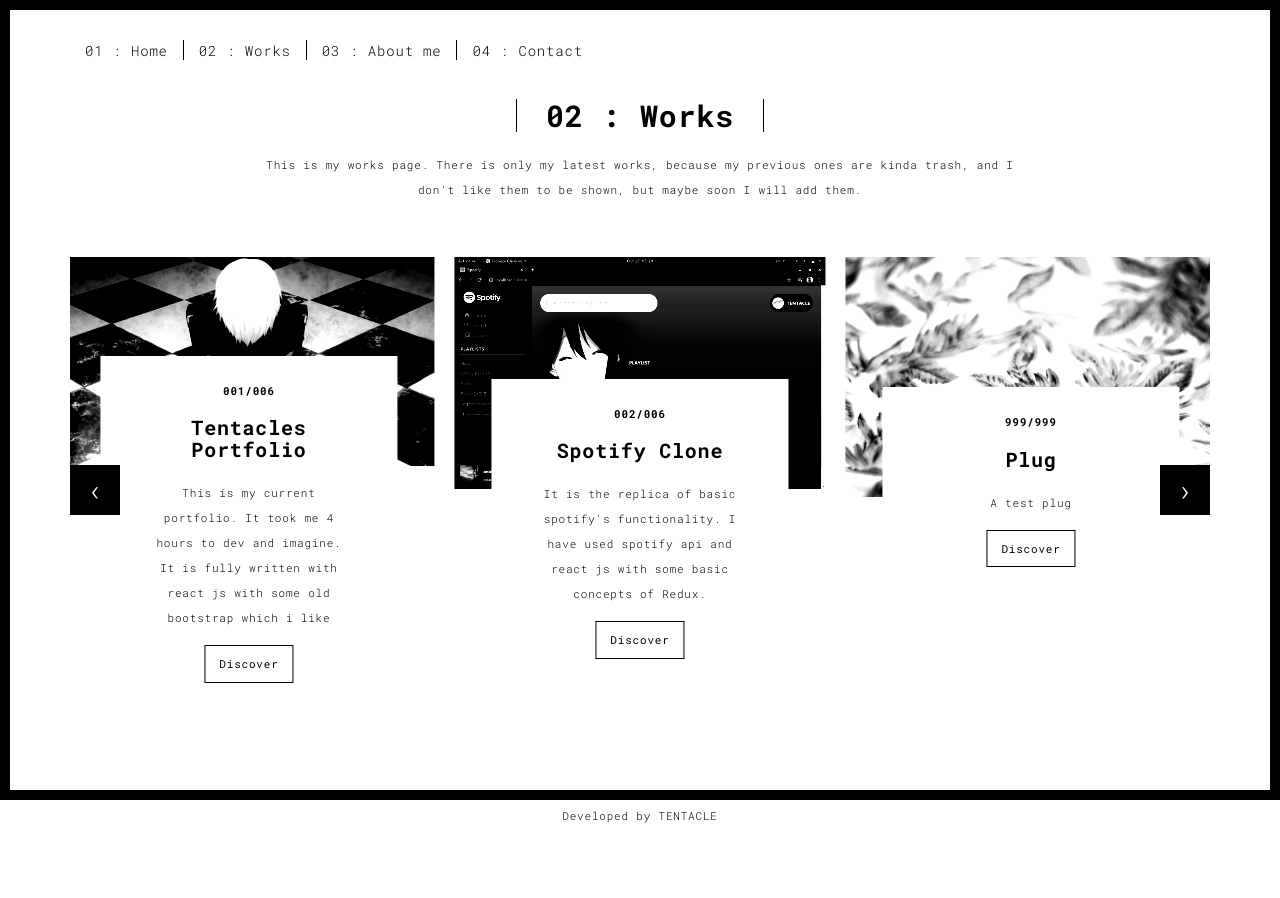
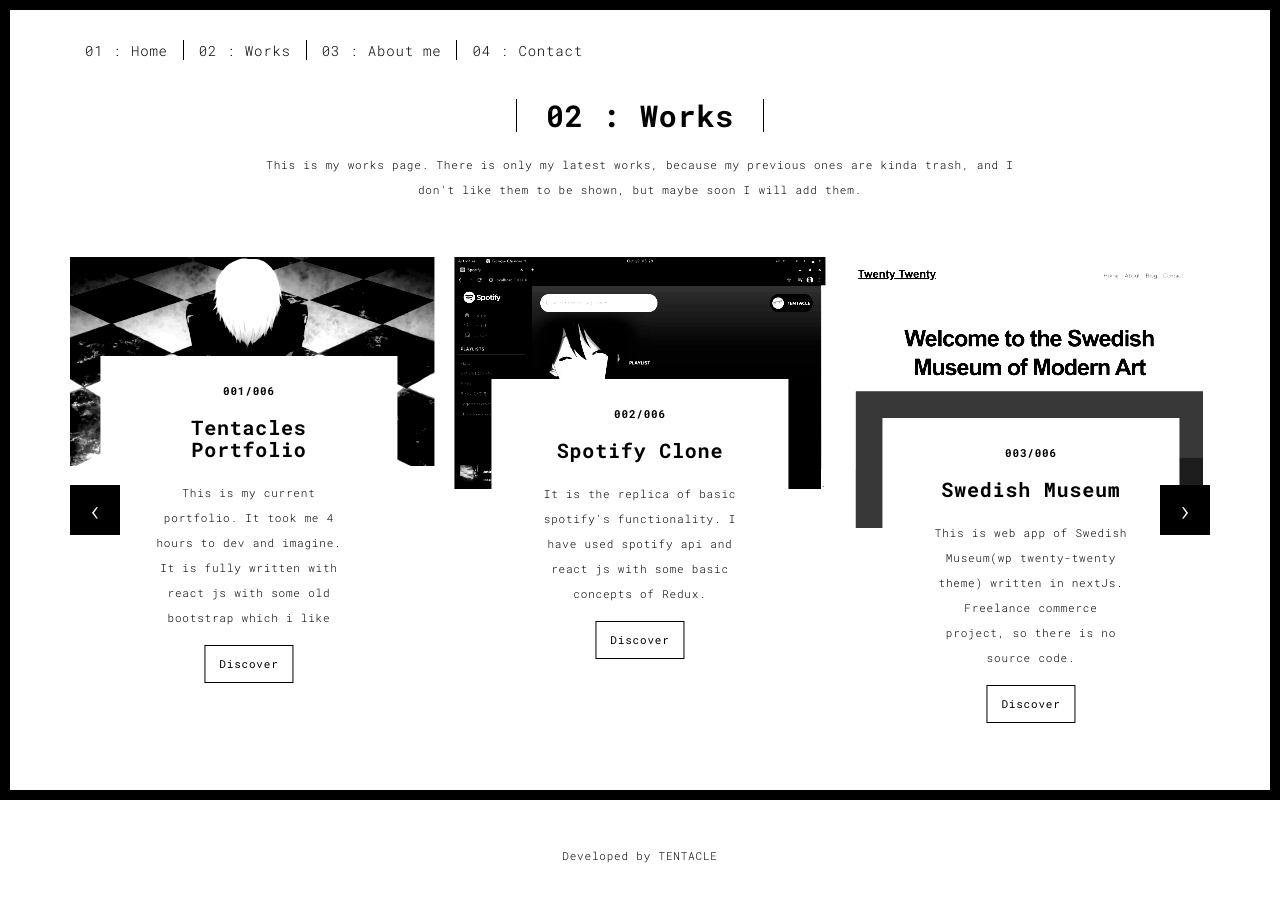
Before and after one commit to philosofonusus/ThePortfolio, a React (Create React App) app: page /works in a window 1280 px wide. Before the commit the page ends 858 px from the top, so only its background shows below. Built offline with nearby package versions, Linux system fonts and the light colour scheme.

Commit message:
+swedish museum

```diff
--- a/src/Components/Carousel.js
+++ b/src/Components/Carousel.js
@@ -7,6 +7,7 @@
 
 import proj1 from '../assets/images/maxresdefault.jpg'
 import proj2 from '../assets/images/spotfy-screen.png'
+import proj4 from '../assets/images/SwedishMuseum.png'
 import proj3 from '../assets/images/plug.jpg'
 
 const Carouseler = () => {
@@ -15,7 +16,7 @@
     const items = [
         {title: 'Tentacles Portfolio', description: 'This is my current portfolio. It took me 4 hours to dev and imagine. It is fully written with react js with some old bootstrap which i like', href: 'https://my-tentacles-are-in-you.netlify.app/', number: '001/006', img: proj1},
         {title: 'Spotify Clone', description: 'It is the replica of basic spotify\'s functionality. I have used spotify api and react js with some basic concepts of Redux.', href: 'https://github.com/philosofonusus/spotify-clone', number: '002/006', img: proj2},
-        plug,
+        {title: 'Swedish Museum', description: 'This is web app of Swedish Museum(wp twenty-twenty theme) written in nextJs. Freelance commerce project, so there is no source code.', number: '003/006', img: proj4, href: '#'},
         plug
     ]
     return (
```
Also changed, not shown: src/assets/images/SwedishMuseum.png (added), 1 other file (tests, documents, lock files or other folders).
